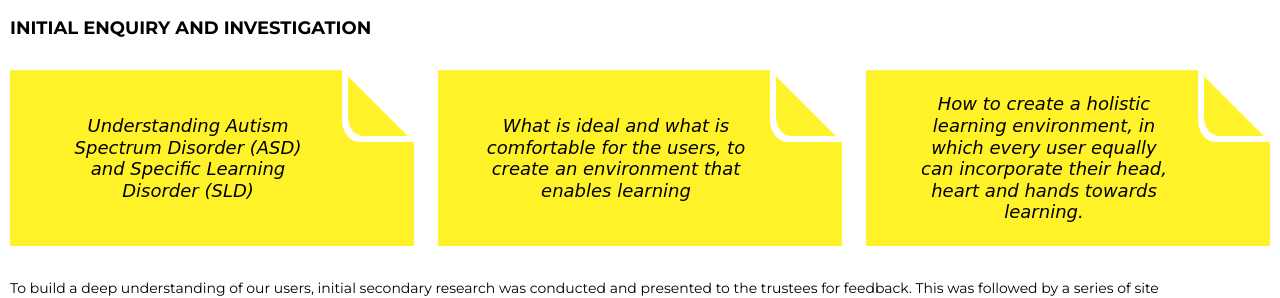
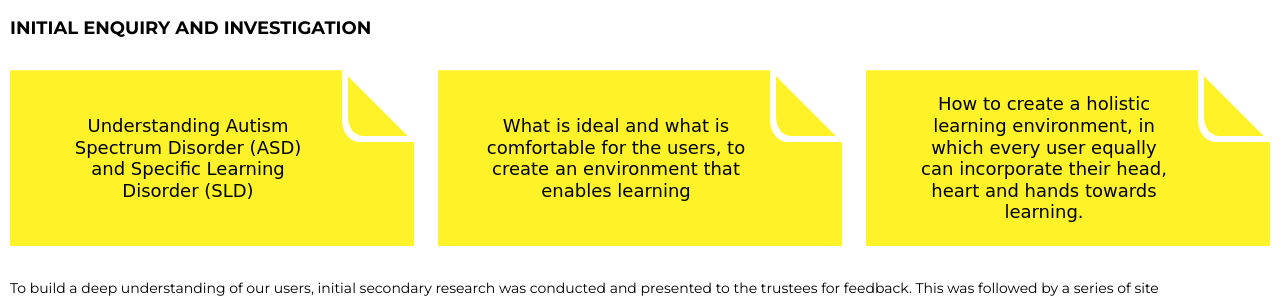
Before and after one commit to avipeels/chandrabhanu-portfolio, a Next.js app: page /work/sankalp-school in a window 1280 px wide. Shown: the part 606-904 px from the top of the page. Built offline with nearby package versions, Linux system fonts and the light colour scheme.

Commit message:
Update handwriting font stack and reset font style to normal for consistency

```diff
--- a/app/globals.css
+++ b/app/globals.css
@@ -39,8 +39,9 @@ body {
 }
 
 .font-handwriting {
-  font-family: 'Bradley Hand', 'Segoe Print', 'Comic Sans MS', cursive;
-  font-style: italic;
+  font-family: 'Bradley Hand', 'Segoe Print', 'Comic Sans MS', 'Chalkboard SE',
+    'Marker Felt', 'Dancing Script', 'Coming Soon', 'Handlee', cursive;
+  font-style: normal;
 }
 
 .sticky-note {
```
